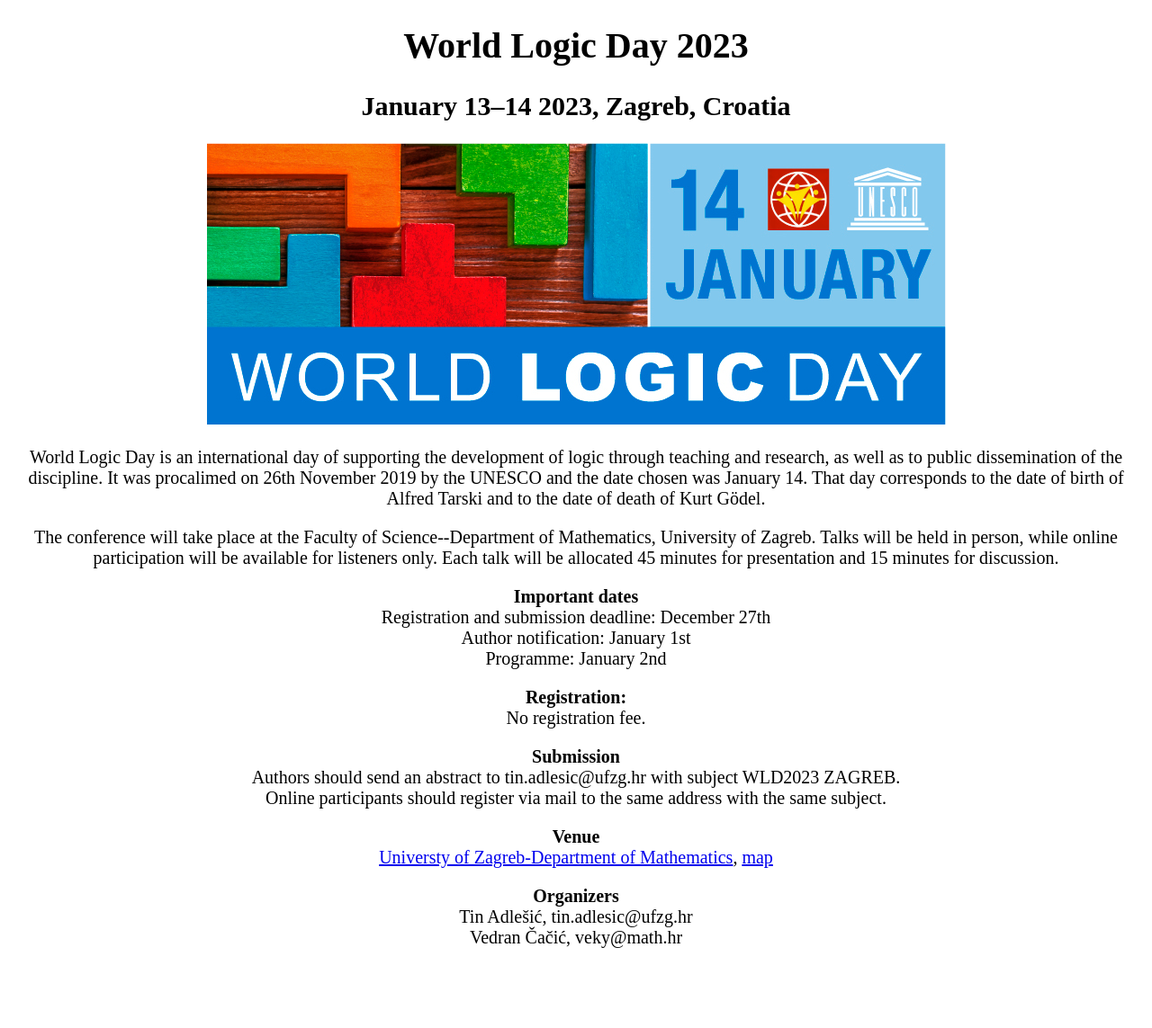
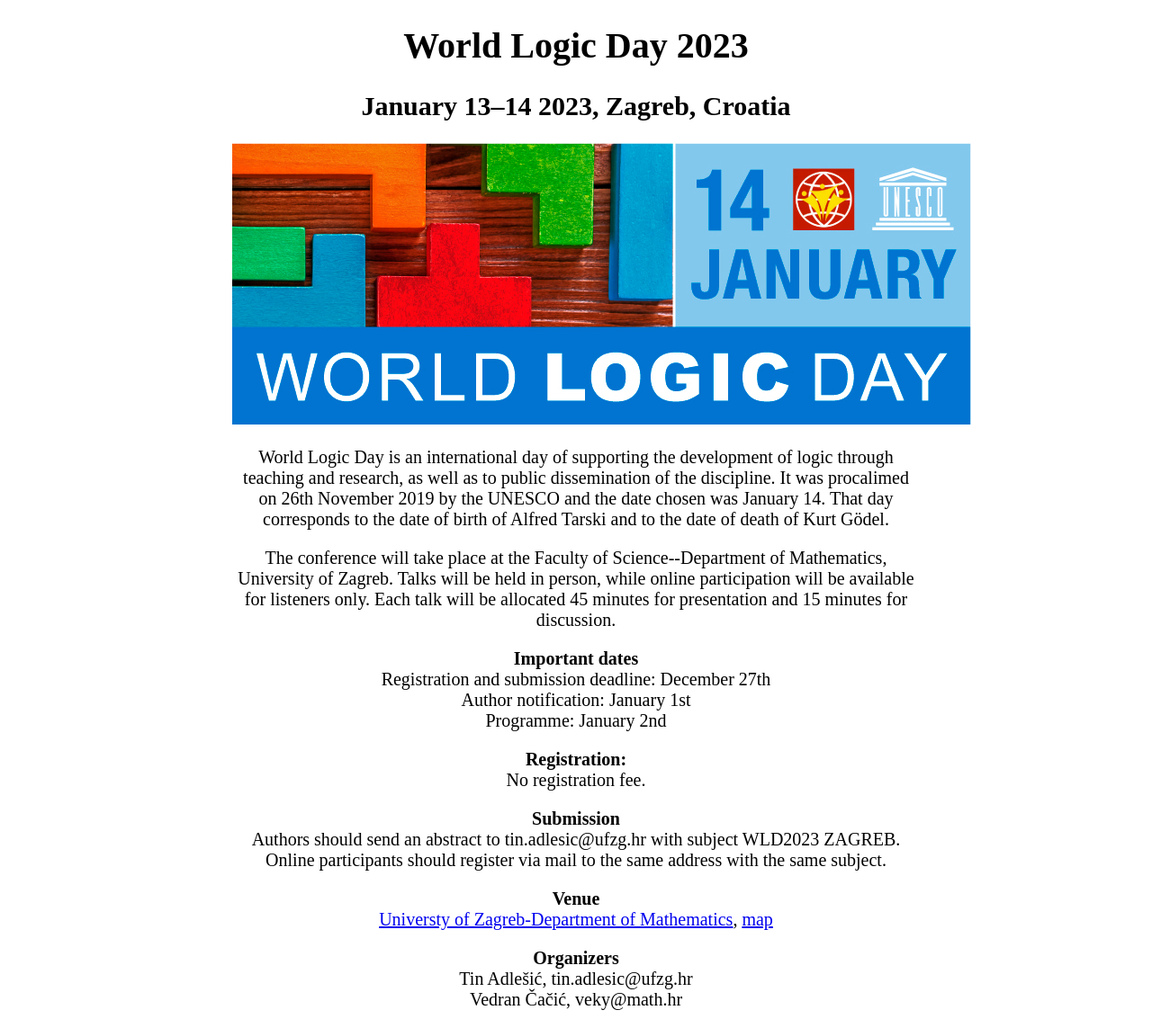
Before and after one commit to vedgar/logicday, a Jekyll site: the page built from README.md, in a window 1280 px wide. Shown: the whole page at 90% size. Built offline with Jekyll 4.4.1, drawn with Linux system fonts in a browser that asks for light colours; our own code applies the rules of GitHub Pages for plain Markdown files; before the commit the page ends 1074 px from its top, so only the background shows below that.

Commit message:
Update default.html

```diff
--- a/_layouts/default.html
+++ b/_layouts/default.html
@@ -14,8 +14,8 @@
 
 p {
   font-size: 20px;
-  margin-right: 20px;
-  margin-left: 20px;
+  margin-right: 250px;
+  margin-left: 250px;
 }
 </style>
   </head>
```
